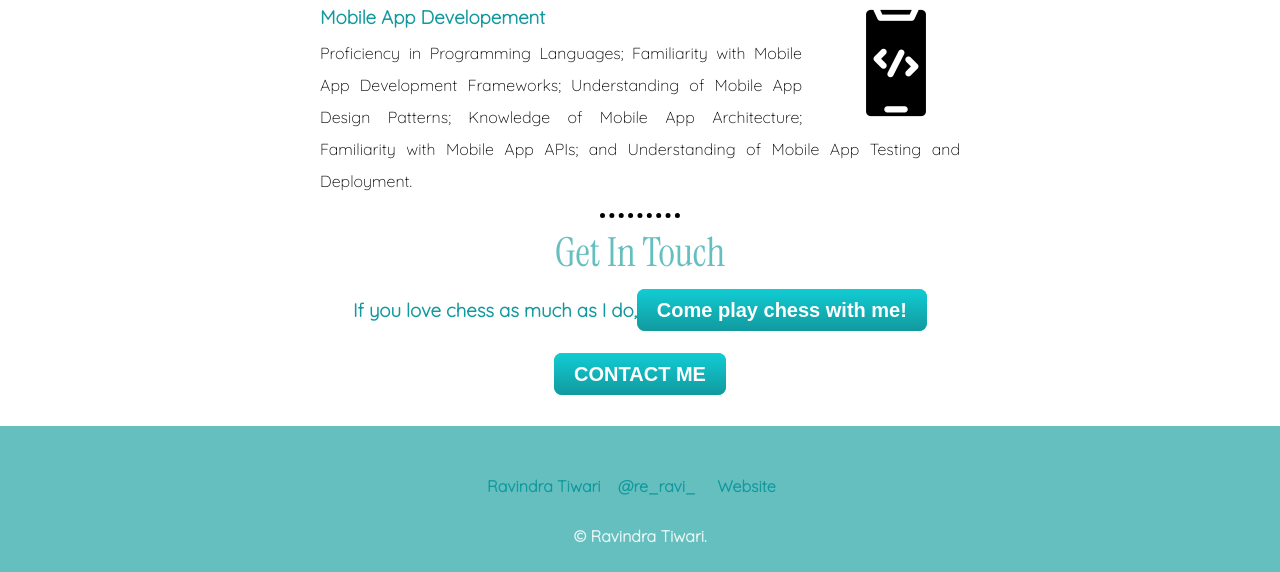
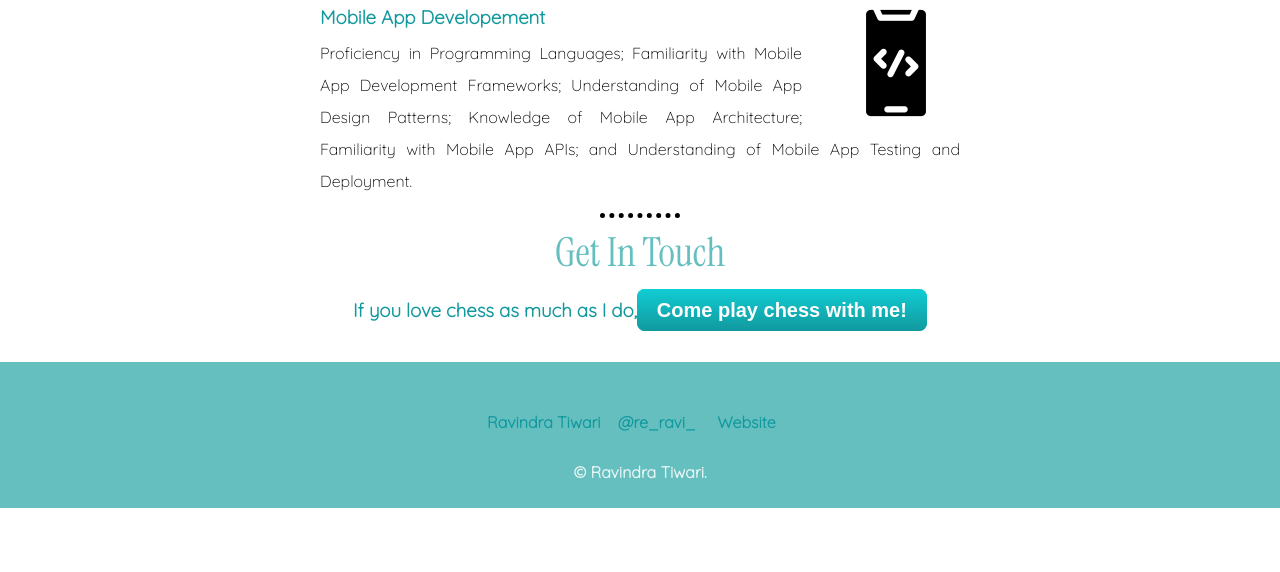
Before and after one commit to ravindratiwari-2001/My-website, a plain HTML site: page index.html in a window 1280 px wide. Shown: the part 1344-1916 px from the top of the page. After the commit the page ends 1852 px from the top, so only its background shows below. Drawn offline with Linux system fonts and the light colour scheme.

Commit message:
Removed ContactMe Button

```diff
--- a/index.html
+++ b/index.html
@@ -43,7 +43,8 @@
             <div class="contact-me">
                   <h2>Get In Touch</h2>
                   <h3 class="button">If you love chess as much as I do,<a class="btn"href="https://www.chess.com/member/parochialravindra">Come play chess with me!</a></h3>
-                  <h3 class="button"><a class="btn" href="sdmlravindratiwari@gmail.com">CONTACT ME</a></h3>
+                  <!-- <button onclick="window.location.href='mailto:sdmlravindratiwari@gmail.com'">Contact Us</button> -->
+                  <!-- <h3 class="button"><a class="btn" href="mailto:sdmlravindratiwari@gmail.com">CONTACT ME</a></h3>  -->
             </div>
       </div>
       <div class="bottom-container">
```
